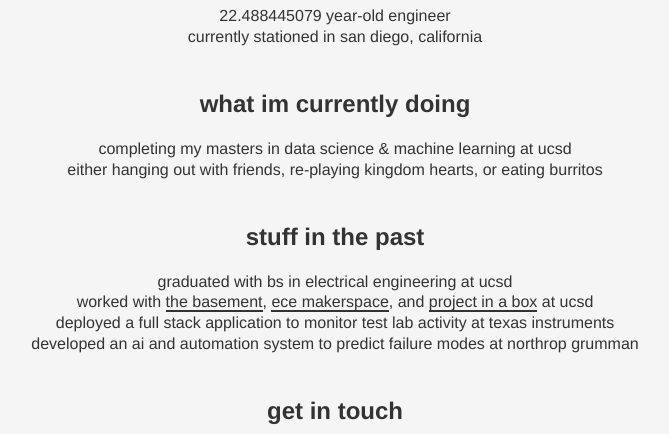
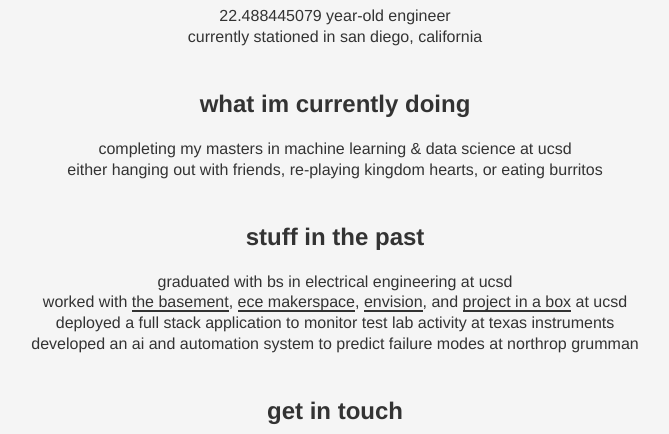
Before and after one commit to kendrick010/kendrick010-website, a plain HTML site: page index.html in a window 1280 px wide. Shown: the part 192-626 px from the top of the page, without its empty margins (305-974 px from the left). Drawn offline with Linux system fonts and the light colour scheme.

Commit message:
update website

```diff
--- a/index.html
+++ b/index.html
@@ -18,14 +18,14 @@
 
         <h2>what im currently doing</h2>
         <ul>
-            <li>completing my masters in data science & machine learning at ucsd</li>
+            <li>completing my masters in machine learning & data science at ucsd</li>
             <li>either hanging out with friends, re-playing kingdom hearts, or eating burritos </li>
         </ul>
 
         <h2>stuff in the past</h2>
         <ul>
             <li>graduated with bs in electrical engineering at ucsd</li>
-            <li>worked with <a href="https://thebasement.ucsd.edu/">the basement</a>, <a href="https://ece.ucsd.edu/makerspace">ece makerspace</a>, and <a href="https://pib.ucsd.edu/home">project in a box</a> at ucsd</li>
+            <li>worked with <a href="https://thebasement.ucsd.edu/">the basement</a>, <a href="https://ece.ucsd.edu/makerspace">ece makerspace</a>, <a href="https://jacobsschool.ucsd.edu/envision">envision</a>, and <a href="https://pib.ucsd.edu/home">project in a box</a> at ucsd</li>
             <li>deployed a full stack application to monitor test lab activity at texas instruments</li>
             <li>developed an ai and automation system to predict failure modes at northrop grumman</li>
         </ul>
```
Also changed, not shown: 1 other file.
